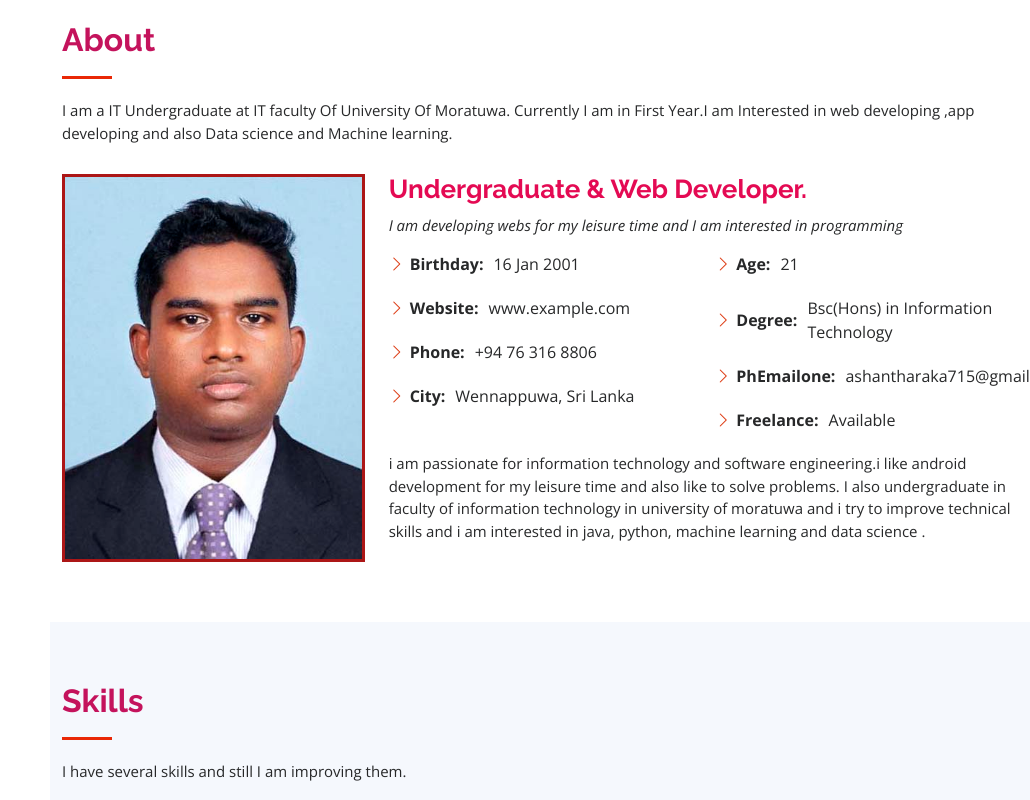
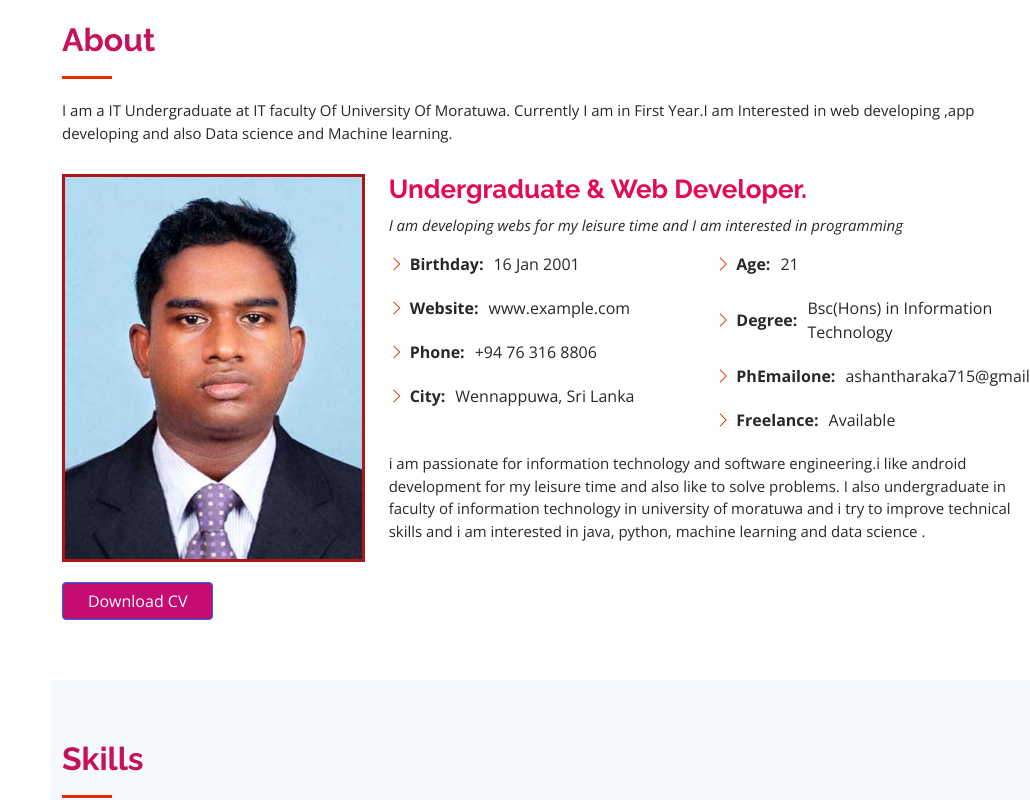
Before and after one commit to ashan-tharaka/My-Resume, a plain HTML site: page index.html in a window 1280 px wide. Shown: the part 839-1639 px from the top of the page, without its empty margins (250-1280 px from the left). Drawn offline with nearby package versions, Linux system fonts and the light colour scheme; no server answers.

Commit message:
update index.html and style.css
add download button

```diff
--- a/assets/css/style.css
+++ b/assets/css/style.css
@@ -376,6 +376,12 @@
 
     .about .content p:last-child {
         margin-bottom: 0;
+    }
+
+    #Download {
+        margin-top: 20px;
+        width: 50%;
+        background-color: rgb(197, 12, 114);
     }
 
     .skills .progress {
--- a/index.html
+++ b/index.html
@@ -99,6 +99,7 @@
                 <div class="row">
                     <div class="col-lg-4" data-aos="fade-right">
                         <img src="assets/img/asha.png" class="img-fluid" alt="">
+                        <a href="https://drive.google.com/uc?export=download&id=1DxyymDhqZIMWjVBQPkRjM9nIq4jd4sev" target="_blank"><Button class="btn btn-primary" id="Download">Download CV</Button> </a>
                     </div>
                     <div class="col-lg-8 pt-4 pt-lg-0 content" data-aos="fade-left">
                         <h3>Undergraduate &amp; Web Developer.</h3>
@@ -290,7 +291,7 @@
                             <p>
                                 This is a simple cv of me.</p>
                             <a href="https://ashan-tharaka.github.io/" target="_blank"><button class="btn btn-secondary">See Project</button>
-                            </a>
+                        </a>
                         </div>
 
                         <h3 class="resume-title" id="project">
```
